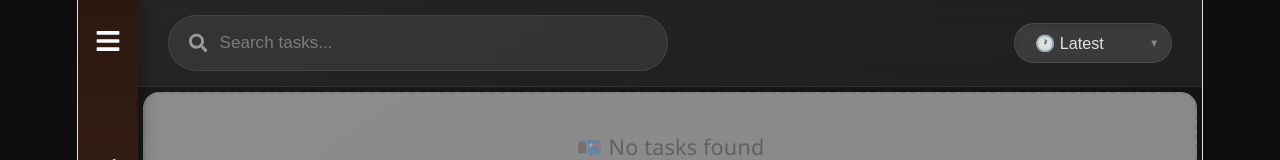
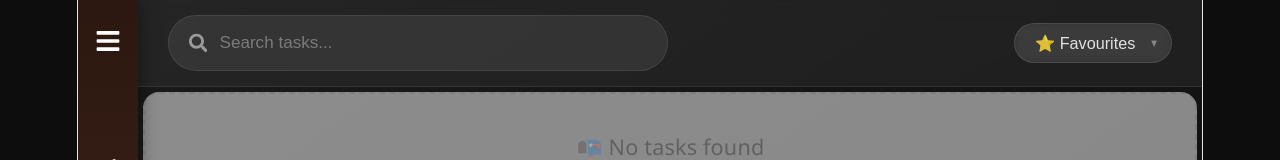
Before and after one commit to git-Ma7moud/my_app, a React (Vite) app: page /tasks in a window 1280 px wide. Shown: the top 160 px of the page. Built offline with nearby package versions, Linux system fonts and the light colour scheme.

Commit message:
now for the search and sorting function I WILL BE THE ONE TO DECIDE

```diff
--- a/src/UI/AddTask.jsx
+++ b/src/UI/AddTask.jsx
@@ -2,23 +2,15 @@ import Sidebar from "../components/sidebar/Sidebar";
 import styles from "../cssModules/AddTask.module.css";
 import Content from "../components/content/Content";
 import Header from "../components/header/Header";
-import { useState } from "react"; // ← لازم تستورد useState
 
 const AddTask = () => {
 	// ✅ لو الـ Header محتاج دوال في صفحة الإضافة
-	const [searchTerm, setSearchTerm] = useState("");
-	const [sortType, setSortType] = useState("Latest");
 
 	return (
 		<div className={styles.container}>
 			<Sidebar />
 			<div className={styles.page_container}>
-				<Header
-					searchTerm={searchTerm}
-					setSearchTerm={setSearchTerm}
-					sortType={sortType}
-					setSortType={setSortType}
-				/>
+				<Header />
 				<Content />
 			</div>
 		</div>
--- a/src/UI/Tasks.jsx
+++ b/src/UI/Tasks.jsx
@@ -1,92 +1,15 @@
-import { useState, useMemo } from "react";
-import { useSelector } from "react-redux";
 import Sidebar from "../components/sidebar/Sidebar";
 import Header from "../components/header/Header";
 import ContentContainer from "../components/content/features/ContentContainer";
 import styles from "../cssModules/tasks.module.css";
 
 const Tasks = () => {
-	const [searchTerm, setSearchTerm] = useState("");
-	const [sortType, setSortType] = useState("Latest");
-	const tasks = useSelector((state) => state.tasks.tasks);
-
-	// 🔍 للتصحيح
-	console.log("📦 All tasks from Redux:", tasks);
-	console.log("🔍 Search term in Tasks:", searchTerm);
-	console.log("📊 Sort type in Tasks:", sortType);
-
-	// ===== 1. فلترة المهام حسب البحث =====
-	const filteredTasks = useMemo(() => {
-		// لو مفيش مهام
-		if (!tasks || tasks.length === 0) {
-			console.log("❌ No tasks found");
-			return [];
-		}
-
-		// لو مفيش كلمة بحث، أرجع كل المهام
-		if (!searchTerm.trim()) {
-			console.log("📋 No search term, returning all tasks");
-			return tasks;
-		}
-
-		// فلترة المهام
-		const filtered = tasks.filter((task) => {
-			const taskTitle = task.title?.toLowerCase() || "";
-			const search = searchTerm.toLowerCase().trim();
-			return taskTitle.includes(search);
-		});
-
-		console.log("🔍 Filtered tasks:", filtered);
-		return filtered;
-	}, [tasks, searchTerm]);
-
-	// ===== 2. ترتيب المهام =====
-	const sortedTasks = useMemo(() => {
-		if (!filteredTasks || filteredTasks.length === 0) {
-			console.log("❌ No filtered tasks to sort");
-			return [];
-		}
-
-		// نسخ المصفوفة
-		const tasksToSort = [...filteredTasks];
-
-		// الترتيب حسب النوع
-		switch (sortType) {
-			case "Latest":
-				tasksToSort.sort((a, b) => b.id - a.id);
-				console.log("📊 Sorted by Latest");
-				break;
-			case "Oldest":
-				tasksToSort.sort((a, b) => a.id - b.id);
-				console.log("📊 Sorted by Oldest");
-				break;
-			case "favourites":
-				tasksToSort.sort((a, b) => (b.fav ? 1 : 0) - (a.fav ? 1 : 0));
-				console.log("📊 Sorted by Favourites");
-				break;
-			default:
-				console.log("📊 No valid sort type");
-				break;
-		}
-
-		console.log("📊 Sorted tasks:", tasksToSort);
-		return tasksToSort;
-	}, [filteredTasks, sortType]);
-
-	// 🔍 للتأكد من الـ sortedTasks
-	console.log("✅ Final sortedTasks being passed:", sortedTasks);
-
 	return (
 		<div className={styles.container}>
 			<Sidebar />
 			<div className={styles.page_container}>
-				<Header
-					searchTerm={searchTerm}
-					setSearchTerm={setSearchTerm}
-					sortType={sortType}
-					setSortType={setSortType}
-				/>
-				<ContentContainer tasks={sortedTasks} />
+				<Header />
+				<ContentContainer />
 			</div>
 		</div>
 	);
--- a/src/components/content/Content.jsx
+++ b/src/components/content/Content.jsx
@@ -2,12 +2,10 @@ import styles from "../../cssModules/content.module.css";
 import { useDispatch, useSelector } from "react-redux";
 import { addTask } from "../../RTK/TasksSlice";
 import { useState } from "react";
-import { useNavigate } from "react-router-dom";
 import ContentContainer from "./features/ContentContainer";
 
 const Content = () => {
 	const dispatch = useDispatch();
-	const navigate = useNavigate();
 	const [inputValue, setInputValue] = useState("");
 	const tasks = useSelector((state) => state.tasks.tasks);
 
--- a/src/components/header/header.jsx
+++ b/src/components/header/header.jsx
@@ -2,12 +2,7 @@ import { FaSearch } from "react-icons/fa";
 import styles from "../../cssModules/header.module.css";
 
 // ✅ تأكد من أسماء الـ props
-const Header = ({
-	searchTerm = "", // ← قيمة افتراضية لو مش موجودة
-	setSearchTerm = () => {}, // ← دالة افتراضية لو مش موجودة
-	sortType = "Latest",
-	setSortType = () => {},
-}) => {
+const Header = () => {
 	return (
 		<ul className={styles.header_container}>
 			<li className={styles.search_bar}>
@@ -16,10 +11,8 @@ const Header = ({
 					type='text'
 					className={styles.search_input}
 					placeholder='Search tasks...'
-					value={searchTerm}
 					onChange={(e) => {
 						console.log("🔍 Searching:", e.target.value);
-						setSearchTerm(e.target.value);
 					}}
 				/>
 			</li>
@@ -27,10 +20,8 @@ const Header = ({
 			<li className={styles.header_select_wrapper}>
 				<select
 					className={styles.header_select}
-					value={sortType}
 					onChange={(e) => {
 						console.log("📊 Sorting:", e.target.value);
-						setSortType(e.target.value);
 					}}>
 					<option value='favourites'>⭐ Favourites</option>
 					<option value='Oldest'>📅 Oldest</option>
--- a/src/components/sidebar/Sidebar.jsx
+++ b/src/components/sidebar/Sidebar.jsx
@@ -70,7 +70,7 @@ const Sidebar = () => {
 				</li>
 
 				<li className={styles.logout}>
-					<a href='#log-out-page'>
+					<a href='/'>
 						<i className='fa fa-sign-out-alt'></i>
 						<span>logout</span>
 					</a>
```
